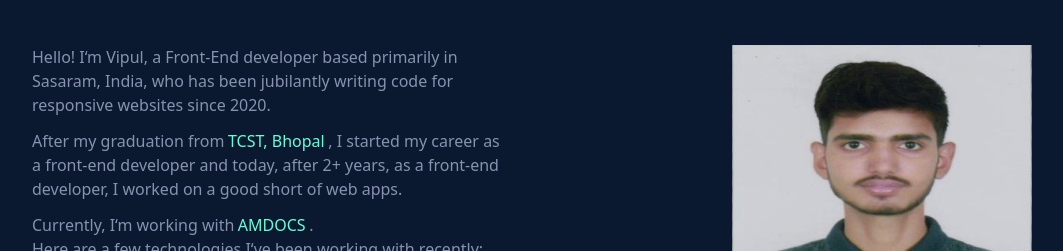
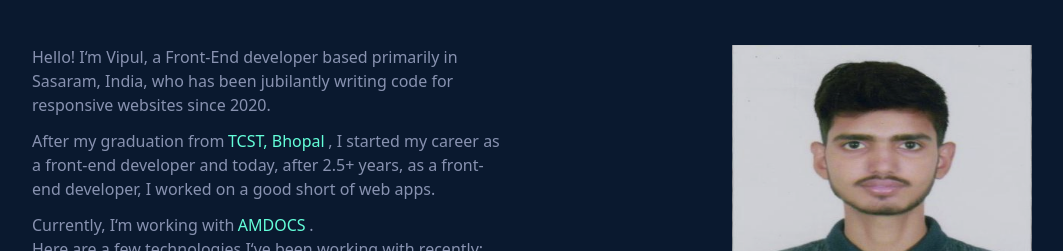
Before and after one commit to Vipul-26/portfolio, a Next.js app: page / in a window 1280 px wide. Shown: the part 801-1052 px from the top of the page, without its empty margins (108-1171 px from the left). Built offline with nearby package versions, Linux system fonts and the light colour scheme.

Commit message:
experience changes

```diff
--- a/components/About/index.js
+++ b/components/About/index.js
@@ -40,7 +40,7 @@ const About = () => {
               >
                 TCST, Bhopal
               </a>
-              , I started my career as a front-end developer and today, after 2+ years,
+              , I started my career as a front-end developer and today, after 2.5+ years,
               as a front-end developer, I worked on a good short of web apps.
             </p>
             <p>
```
